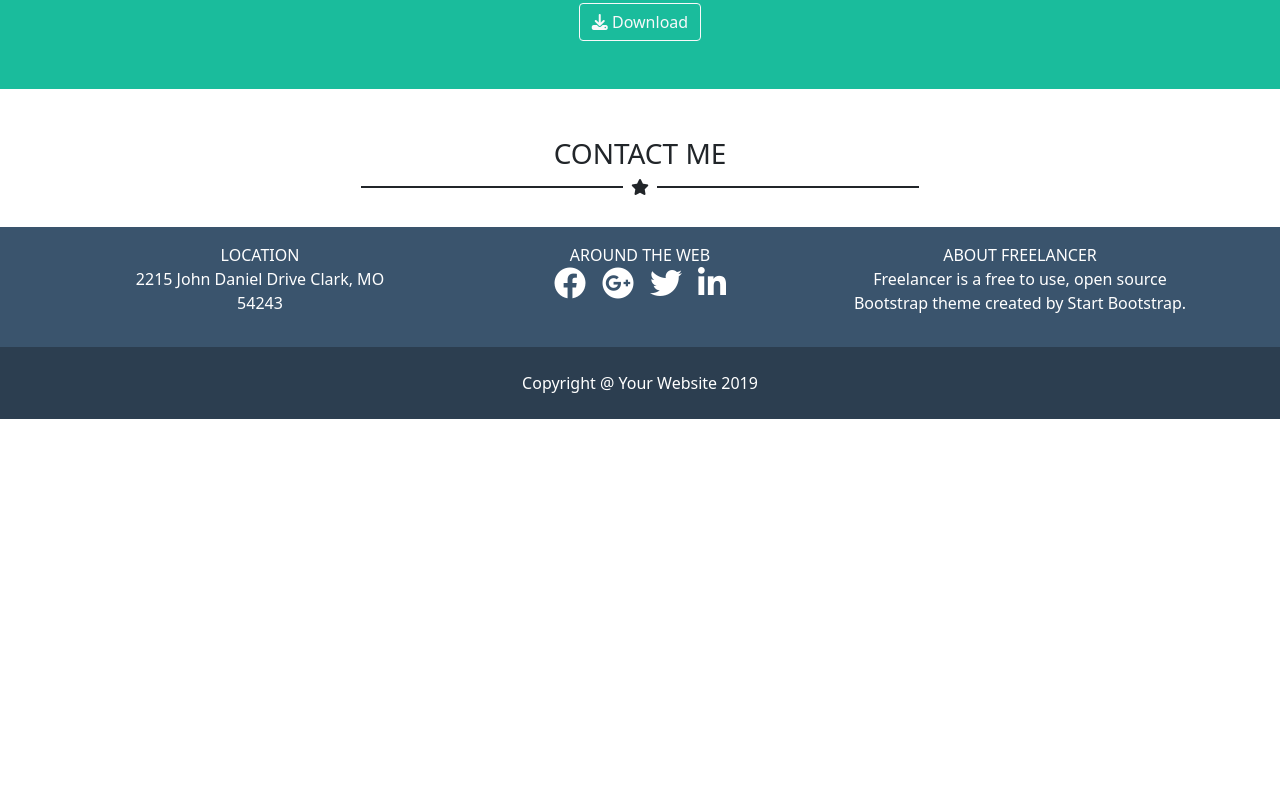
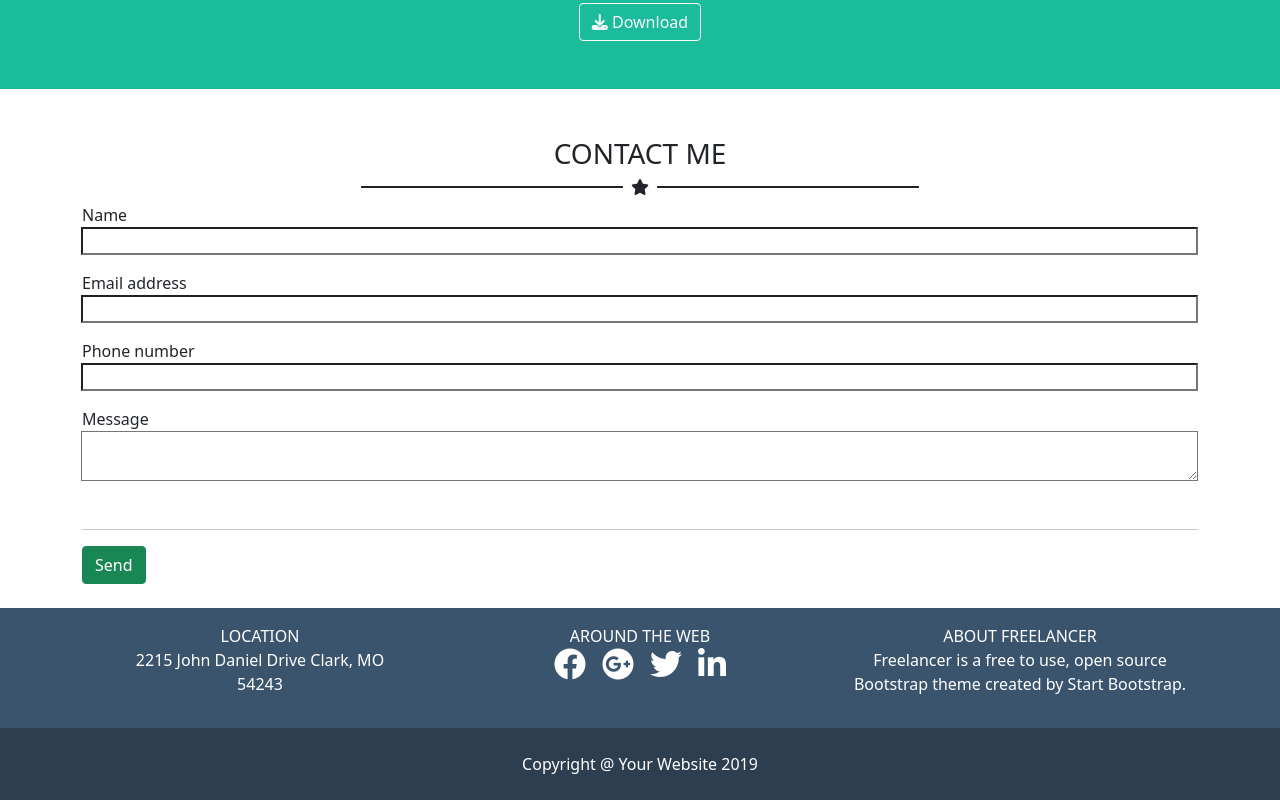
Before and after one commit to Paolo224/html-css-bootstrap-freelancer, a plain HTML site: page index.html in a window 1280 px wide. Shown: the part 1416-2216 px from the top of the page. Before the commit the page ends 1835 px from the top, so only its background shows below. Drawn offline with nearby package versions, Linux system fonts and the light colour scheme.

Commit message:
popolamento del form completo

```diff
--- a/index.html
+++ b/index.html
@@ -136,12 +136,16 @@
                     </div>
                     <div class="col-12 col-md-6">
                         <div class="box d-flex align-items-center justify-content-center">
-                            Lorem ipsum dolor sit amet consectetur, adipisicing elit. Nesciunt, animi. Ipsa, adipisci quia error qui odio rem, voluptatum molestiae distinctio aut voluptatem asperiores quam atque dicta quo, deleniti eligendi repudiandae?
+                            Lorem ipsum dolor sit amet consectetur, adipisicing elit. Nesciunt, animi. Ipsa, adipisci
+                            quia error qui odio rem, voluptatum molestiae distinctio aut voluptatem asperiores quam
+                            atque dicta quo, deleniti eligendi repudiandae?
                         </div>
                     </div>
                     <div class="col-12 col-md-6">
                         <div class="box d-flex align-items-center justify-content-center">
-                            Lorem ipsum dolor, sit amet consectetur adipisicing elit. Sapiente, quia. Iusto quam non veritatis natus nihil quaerat nesciunt voluptate delectus ab distinctio! Officia laborum sint esse delectus necessitatibus culpa iusto.
+                            Lorem ipsum dolor, sit amet consectetur adipisicing elit. Sapiente, quia. Iusto quam non
+                            veritatis natus nihil quaerat nesciunt voluptate delectus ab distinctio! Officia laborum
+                            sint esse delectus necessitatibus culpa iusto.
                         </div>
                     </div>
                     <div class="col-12">
@@ -166,6 +170,26 @@
                             <i class="fa-solid fa-star mx-2 text-dark"></i>
                             <div class="linee-nere w-100"></div>
                         </div>
+                        <form class="text-dark w-100">
+                            <div class="input-group mb-3 d-flex flex-column">
+                                <label for="">Name</label>
+                                <input type="text" aria-label="Recipient's username" aria-describedby="basic-addon2">
+                            </div>
+                            <div class="input-group mb-3 d-flex flex-column">
+                                <label for="">Email address</label>
+                                <input type="text" aria-label="Recipient's username" aria-describedby="basic-addon2">
+                            </div>
+                            <div class="input-group mb-3 d-flex flex-column">
+                                <label for="">Phone number</label>
+                                <input type="text" aria-label="Recipient's username" aria-describedby="basic-addon2">
+                            </div>
+                            <div class="input-group d-flex flex-column">
+                                <label for="">Message</label>
+                                <textarea aria-label="With textarea"></textarea>
+                            </div>
+                            <hr class="mt-5">
+                            <button type="submit" class="btn btn-success">Send</button>
+                        </form>
                     </div>
                 </div>
             </div>
```
